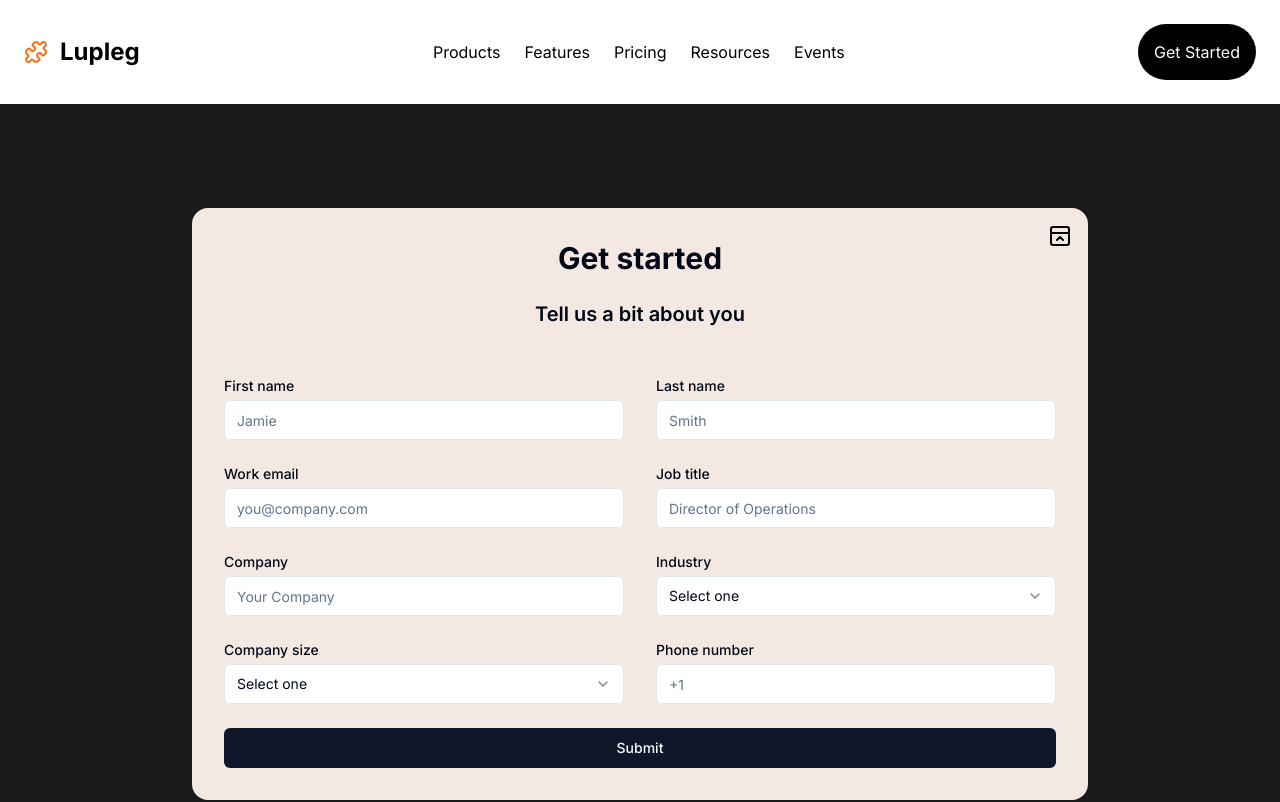
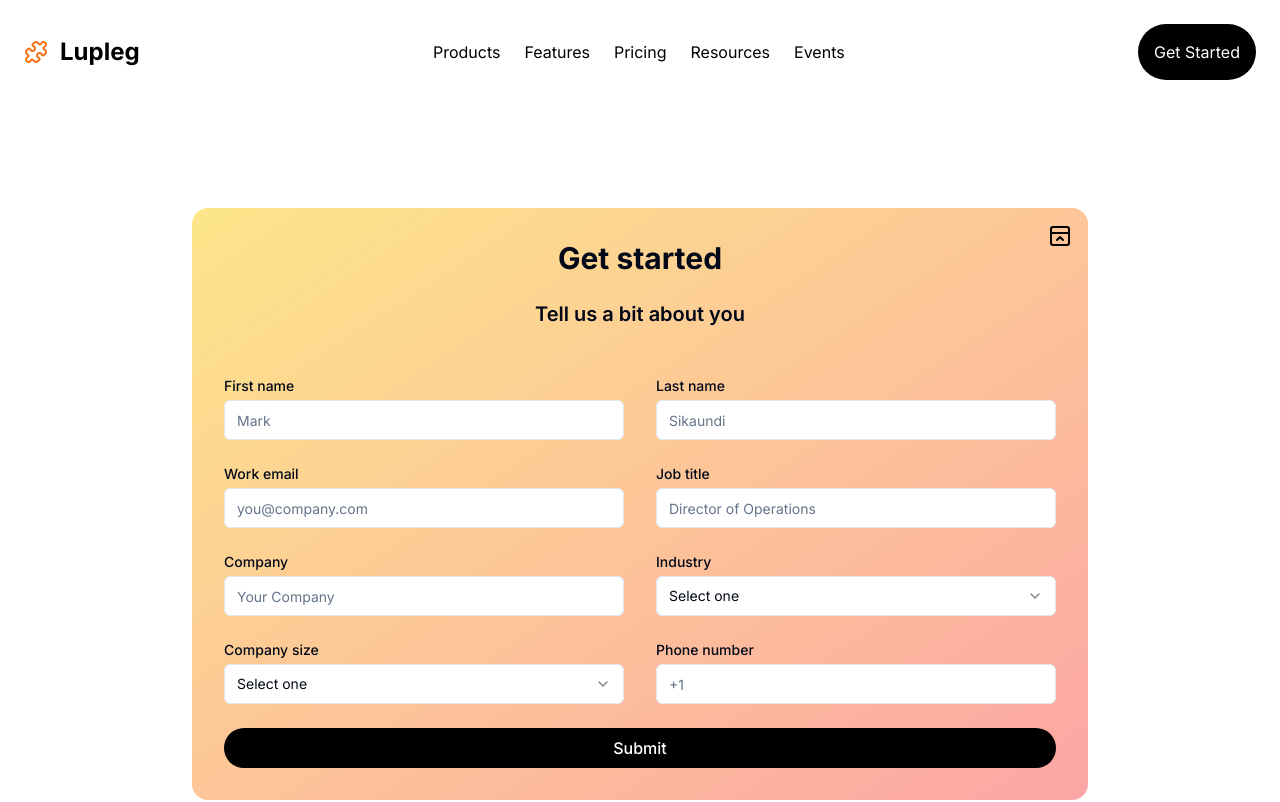
Before and after one commit to marksikaundi/Lupleg, a Next.js app: page /contacts in a window 1280 px wide. Shown: the top 802 px of the page. Built offline with nearby package versions, Linux system fonts and the light colour scheme.

Commit message:
completed styling contact us

```diff
--- a/app/(get-started)/contacts/page.jsx
+++ b/app/(get-started)/contacts/page.jsx
@@ -10,8 +10,8 @@ import { Button } from "@/components/ui/button";
 
 export default function Component() {
   return (
-    <div className="min-h-screen bg-[#1a1a1a] flex justify-center items-center p-4">
-      <div className="bg-[#f3e9e2] rounded-2xl max-w-4xl w-full p-8 relative">
+    <div className="min-h-screen bg-white flex justify-center items-center p-4">
+      <div className="bg-gradient-to-br from-[#fde68a] to-[#fca5a5] rounded-2xl max-w-4xl w-full p-8 relative">
         <button className="absolute top-4 right-4">
           <PanelTopCloseIcon className="text-black h-6 w-6" />
         </button>
@@ -27,7 +27,7 @@ export default function Component() {
             >
               First name
             </label>
-            <Input id="first-name" placeholder="Jamie" />
+            <Input id="first-name" placeholder="Mark" />
           </div>
           <div>
             <label
@@ -36,7 +36,7 @@ export default function Component() {
             >
               Last name
             </label>
-            <Input id="last-name" placeholder="Smith" />
+            <Input id="last-name" placeholder="Sikaundi" />
           </div>
           <div>
             <label
@@ -76,6 +76,8 @@ export default function Component() {
               <SelectContent position="popper">
                 <SelectItem value="tech">Technology</SelectItem>
                 <SelectItem value="finance">Finance</SelectItem>
+                <SelectItem value="education">Education</SelectItem>
+                <SelectItem value="business">Business</SelectItem>
               </SelectContent>
             </Select>
           </div>
@@ -93,6 +95,7 @@ export default function Component() {
               <SelectContent position="popper">
                 <SelectItem value="1-10">1-10</SelectItem>
                 <SelectItem value="11-50">11-50</SelectItem>
+                <SelectItem value="50-700">50-700</SelectItem>
               </SelectContent>
             </Select>
           </div>
@@ -105,8 +108,8 @@ export default function Component() {
             </label>
             <Input id="phone-number" placeholder="+1" type="tel" />
           </div>
-          <div className="md:col-span-2">
-            <Button className="w-full">Submit</Button>
+          <div className="md:col-span-2 ">
+            <Button className="w-full bg-black hover:bg-orange-600 text-md text-white hover:text-black rounded-full">Submit</Button>
           </div>
         </form>
       </div>
```
